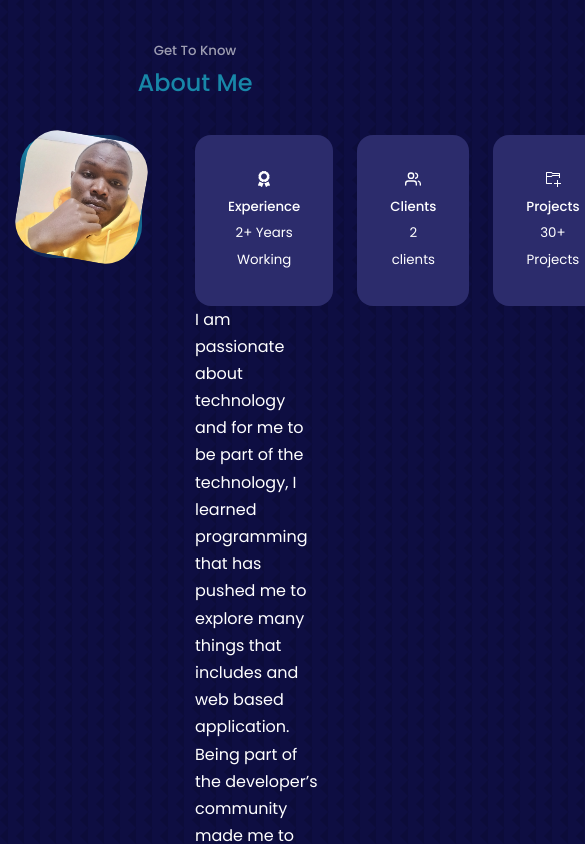
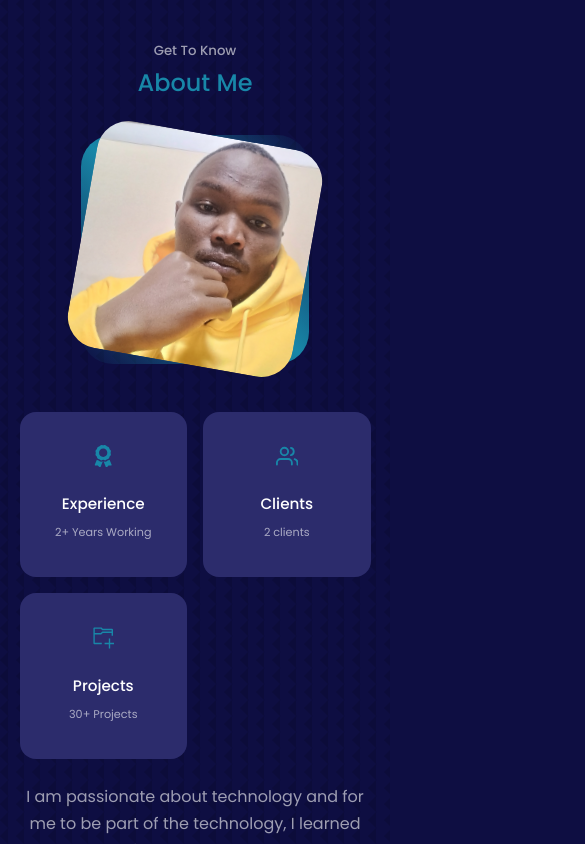
Before and after one commit to EsauKip/portfolio, a React (Create React App) app: page / in a window 390 px wide. Shown: the part 900-1744 px from the top of the page, 585 px wide, since content can reach past the window. Built offline with nearby package versions, Linux system fonts and the light colour scheme.

Commit message:
make about section responsive

```diff
--- a/src/components/about/about.css
+++ b/src/components/about/about.css
@@ -31,4 +31,56 @@
 border-radius: 1rem;
 padding: 2rem;
 text-align: center;
+transition: var(--transition);
 }
+.about__card:hover{
+    background: transparent;
+    border-color: var(--color-primary-variant);
+    cursor: default;
+}
+.about__icon{
+    font-size: 1.4rem;
+    color: var(--color-primary);
+    margin-bottom: 1rem;
+}
+.about__card h5{
+    font-size: 0.95rem;
+}
+.about__card small{
+    font-size: 0.7rem;
+    color: var(--color-light);
+}
+.about__content p{
+    color: var(--color-light);
+    margin: 2rem 0 2.6rem;
+}
+@media screen and (max-width:1024px) {
+ .about__container{
+    grid-template-columns: 1fr;
+    gap: 0;
+ }
+ .about__me{
+    margin: 50%;
+    margin: 2rem auto 4rem;
+ }
+ .about__content p{
+    margin: 1rem 01.5rem;
+ }
+
+}
+@media screen and (max-width:600px) {
+.about__me{
+    width: 65%;
+    margin:0 auto 3rem;
+}
+.about__cards{
+    grid-template-columns: 1fr 1fr;
+    gap: 1rem;
+}
+.about__content{
+    text-align: center;
+}
+.about__content p{
+    margin: 1.5rem 0;
+}
+}
```
